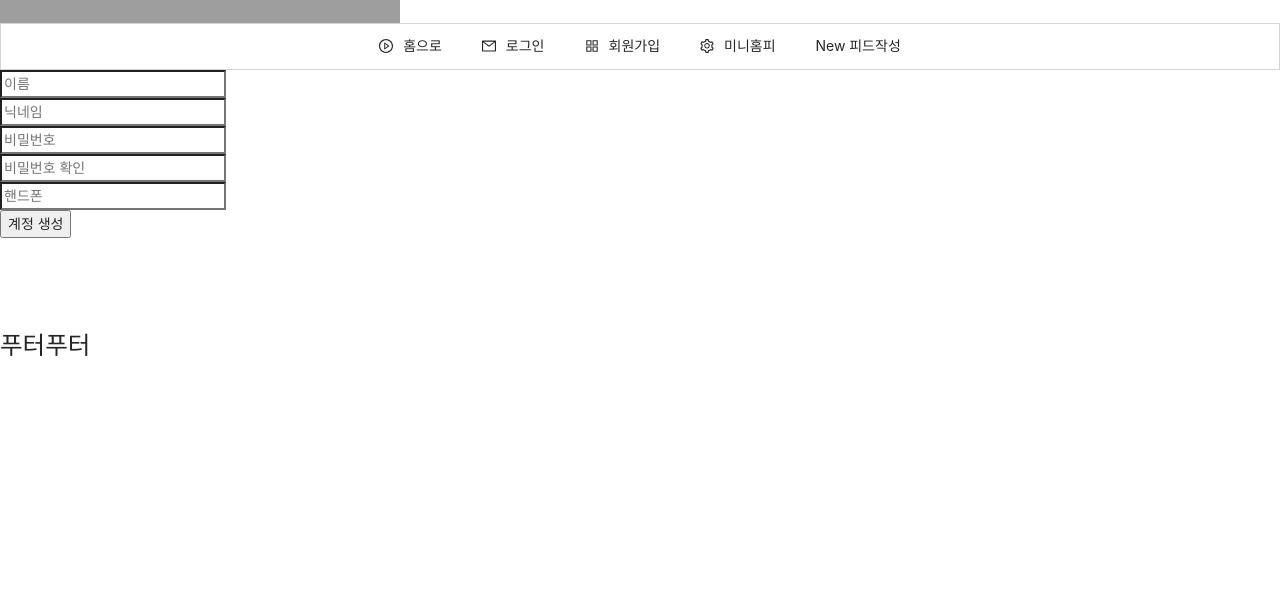
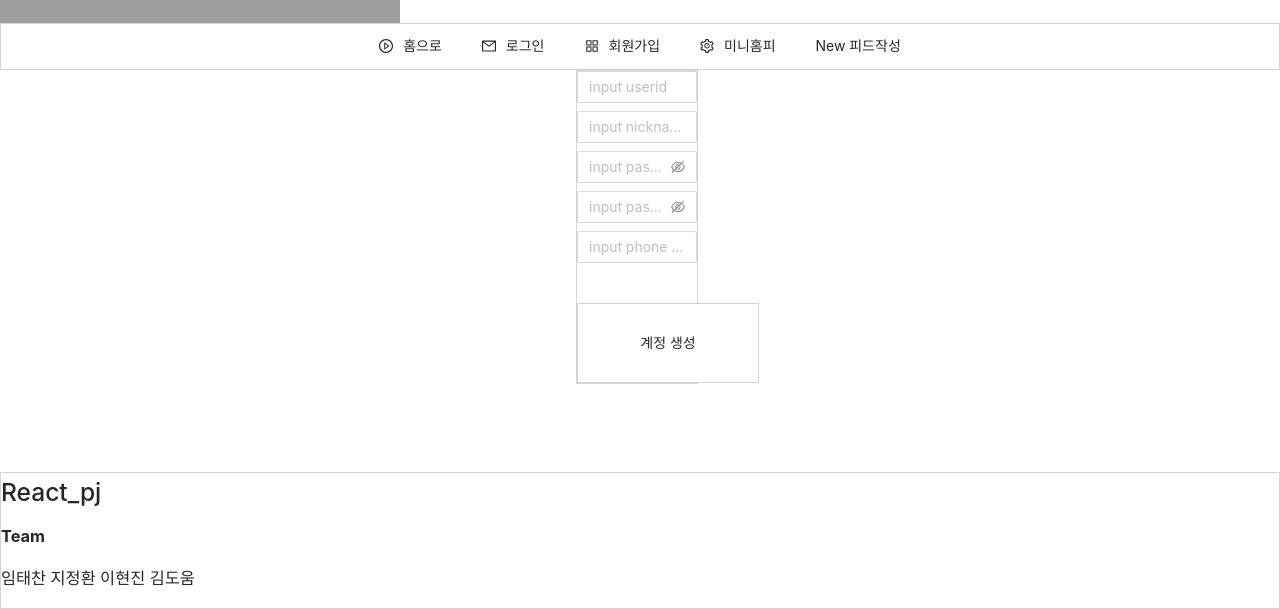
Before and after one commit to taechanlim/React_project, a Next.js app in the folder front/: page /user/register in a window 1280 px wide. Shown: the part 277-886 px from the top of the page. Before the commit the page ends 800 px from the top, so only its background shows below. Built offline with nearby package versions, Linux system fonts and the light colour scheme; grey boxes are pictures that could not be loaded.

Commit message:
초기 디자인

```diff
--- a/front/components/Footer.jsx
+++ b/front/components/Footer.jsx
@@ -2,10 +2,13 @@
 const Footer = () => {
     return(
         <footer>
-            <div>
+            <div style={{border:'1px solid lightgray'}}>
                 <h2>
-                    푸터푸터
+                    React_pj
                 </h2>
+                <p style={{fontWeight:'bold'}}>Team</p>
+                <p>임태찬 지정환 이현진 김도움</p>
+
             </div>
         </footer>
     )
--- a/front/pages/user/register.jsx
+++ b/front/pages/user/register.jsx
@@ -1,5 +1,7 @@
 import React, { useState } from "react"
 const axios = require('axios')
+import { Input, Space } from 'antd';
+import { EyeInvisibleOutlined, EyeTwoTone } from '@ant-design/icons';
 
 const Register = () => {
     const [userid,setUserid] = useState('')
@@ -47,14 +49,33 @@ const Register = () => {
         }
     }
     return(
-        <div class="loginRegister">
+        <div class="loginRegister" style={{border:'1px solid lightgray',width:'9.5%',marginLeft:'45%'}}>
             <form onSubmit={onSubmit}>
-                <div><input name="userid" type="text" placeholder="이름" value={userid} onChange={onNameHandler}/></div>
-                <div><input name="nickname" type="text" placeholder="닉네임" value={nickname} onChange={onNickname}/></div>
-                <div><input name="userpw" type="password" placeholder="비밀번호" value={userpw} onChange={onPasswordHandler}/></div>
-                <div><input name="confirmPassword" type="password" placeholder="비밀번호 확인" value={confirmPassword} onChange={onConfirmPasswordHandler}/></div>
-                <div><input name="phonenumber" type="text" placeholder="핸드폰" value={phonenumber} onChange={onPhoneHandler}/></div>
-                <div><button type="submit">계정 생성</button></div>
+                    <Space direction="vertical">
+                        <Input
+                        name="userid" onChange={onNameHandler}
+                        placeholder="input userid"
+                        />
+                        <Input
+                        name="nickname" onChange={onNickname}
+                        placeholder="input nickname"
+                        />
+                        <Input.Password
+                        name="userpw" onChange={onPasswordHandler}onPhoneHandler
+                        placeholder="input password"
+                        iconRender={visible => (visible ? <EyeTwoTone /> : <EyeInvisibleOutlined />)}
+                        />
+                        <Input.Password
+                        name="userpw" onChange={onConfirmPasswordHandler}
+                        placeholder="input password"
+                        iconRender={visible => (visible ? <EyeTwoTone /> : <EyeInvisibleOutlined />)}
+                        />
+                        <Input
+                        name="phonenumber" onChange={onPhoneHandler}
+                        placeholder="input phone number"
+                        />
+                    </Space>
+                <div><button type="submit"style={{background:'#FFFFFF', border:'1.5px solid lightgray',width:'182px',height:'80px',marginTop:'40px'}} >계정 생성</button></div>
             </form>
         </div>
     )
```
Also changed, not shown: front/pages/comment/[idx].jsx (+19 -11 lines), front/pages/feed/imgUpload.jsx (+1 -7 lines), front/pages/feed/write.jsx (+15 -3 lines), front/pages/user/login.jsx (+20 -7 lines), front/pages/user/update.jsx (+24 -5 lines).
